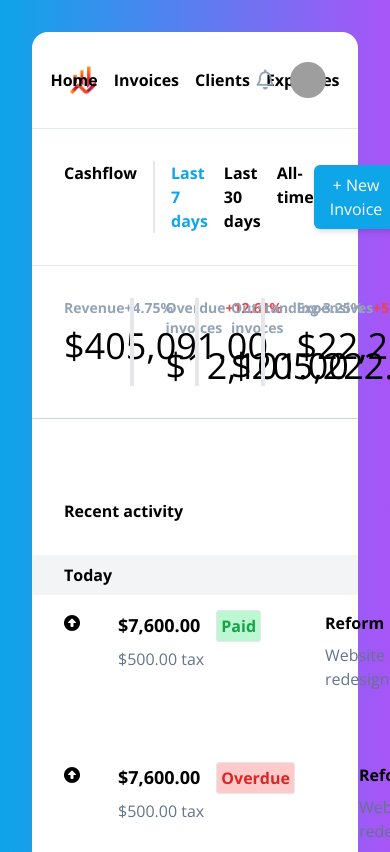
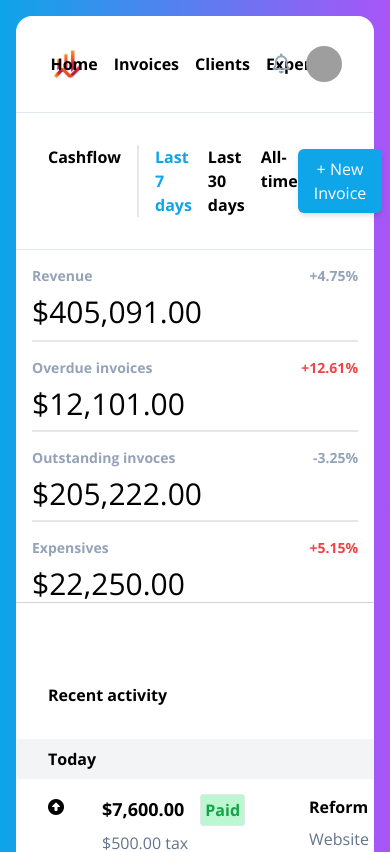
Before and after one commit to zyrass/Saasy-Vue3, a Vue app: page / in a window 390 px wide. Shown: the top 852 px of the page. Built offline with nearby package versions, Linux system fonts and the light colour scheme; grey boxes are pictures that could not be loaded.

Commit message:
add responsive status

```diff
--- a/index.html
+++ b/index.html
@@ -23,7 +23,7 @@
     <body>
         <div
             id="app"
-            class="min-h-screen w-full bg-gradient-to-r from-sky-500 to-purple-500 p-8"
+            class="min-h-screen w-full bg-gradient-to-r from-sky-500 to-purple-500 p-4 sm:p-8"
         ></div>
         <script type="module" src="/src/main.ts"></script>
     </body>
--- a/src/components/Status.vue
+++ b/src/components/Status.vue
@@ -1,47 +1,49 @@
 <template>
-    <section class="grid grid-cols-4 border-b border-slate-300 p-8 divide-x-4">
+    <section
+        class="grid grid-cols-1 grid-rows-4 sm:grid-cols-2 sm:grid-rows-2 xl:grid-cols-4 xl:grid-rows-1 gap-y-2 sm:gap-y-8 border-b border-slate-300 py-0 px-4 sm:px-8 divide-y-2 sm:divide-y-0 *:xl:py-8 xl:divide-x-2"
+    >
         <!-- N°1 -->
-        <div>
+        <div class="pt-4">
             <div
-                class="flex justify-between text-slate-400 font-bold text-sm mr-8 mb-2"
+                class="flex justify-between text-slate-400 font-bold text-sm xl:mr-8 mb-2"
             >
                 <span>Revenue</span>
                 <span>+4.75%</span>
             </div>
-            <p class="text-4xl">$405,091.00</p>
+            <p class="text-3xl sm:text-4xl">$405,091.00</p>
         </div>
 
         <!-- N°2 -->
-        <div>
+        <div class="pt-4">
             <div
-                class="flex justify-between text-slate-400 font-bold text-sm mx-8 mb-2"
+                class="flex justify-between text-slate-400 font-bold text-sm sm:mx-8 mb-2"
             >
                 <span>Overdue invoices</span>
                 <span class="text-red-500">+12.61%</span>
             </div>
-            <p class="text-4xl ml-8">$12,101.00</p>
+            <p class="text-3xl sm:text-4xl sm:ml-8">$12,101.00</p>
         </div>
 
         <!-- N°3 -->
-        <div>
+        <div class="pt-4 sm:pt-0">
             <div
-                class="flex justify-between text-slate-400 font-bold text-sm mx-8 mb-2"
+                class="flex justify-between text-slate-400 font-bold text-sm xl:mx-8 mb-2"
             >
                 <span>Outstanding invoces</span>
                 <span>-3.25%</span>
             </div>
-            <p class="text-4xl ml-8">$205,222.00</p>
+            <p class="text-3xl sm:text-4xl xl:ml-8">$205,222.00</p>
         </div>
 
         <!-- N°4 -->
-        <div>
+        <div class="pt-4 sm:pt-0">
             <div
-                class="flex justify-between text-slate-400 font-bold text-sm mx-8 mb-2"
+                class="flex justify-between text-slate-400 font-bold text-sm sm:mx-8 mb-2"
             >
                 <span>Expensives</span>
                 <span class="text-red-500">+5.15%</span>
             </div>
-            <p class="text-4xl ml-8">$22,250.00</p>
+            <p class="text-3xl sm:text-4xl sm:ml-8">$22,250.00</p>
         </div>
     </section>
 </template>
```
